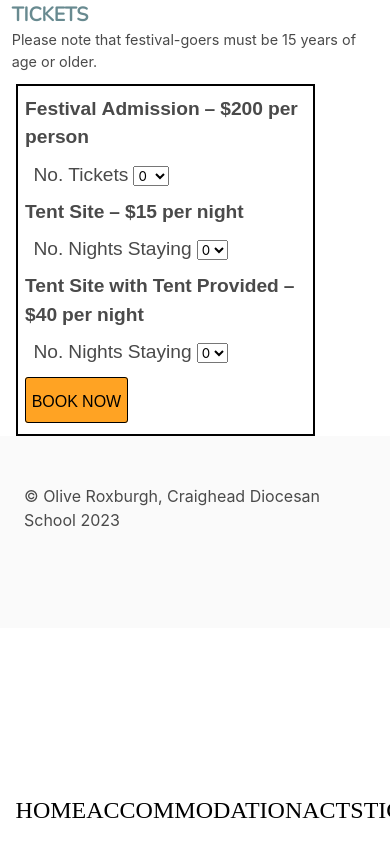
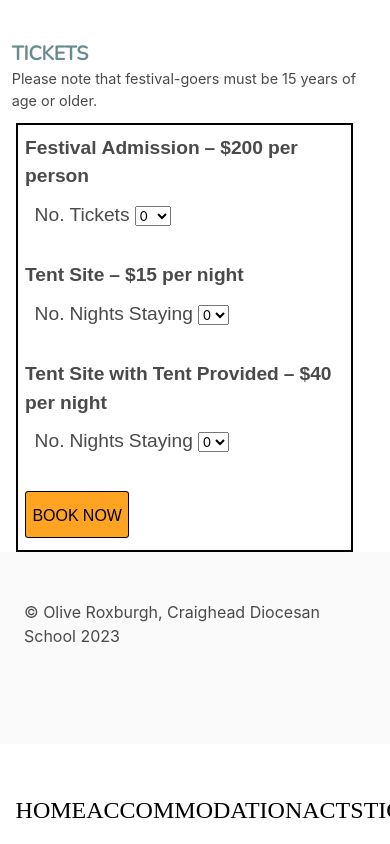
Before and after one commit to craighead-diocesan-school/music-festival-assessment-0live76, a SvelteKit app: page /tickets in a window 390 px wide. Built offline with nearby package versions, Linux system fonts and the light colour scheme; a web font is replaced by a local one.

Commit message:
Refined mobile version of website.
Mostly focused on Tickets page

```diff
--- a/src/lib/Footer.svelte
+++ b/src/lib/Footer.svelte
@@ -1,3 +1,11 @@
 <footer class="footer">
   <p>&copy; Olive Roxburgh, Craighead Diocesan School 2023</p>
 </footer>
+
+<style>
+  @media only screen and (max-width: 600px) {
+    footer {
+      margin-bottom: 0;
+    }
+  }
+</style>
--- a/src/lib/Header.svelte
+++ b/src/lib/Header.svelte
@@ -29,6 +29,9 @@
     text-shadow: 2px 2px black;
   }
   @media only screen and (max-width: 600px) {
+    header {
+      padding-bottom: 1%;
+    }
     h1 {
       font-size: 8vw;
       text-align: center;
--- a/src/routes/accommodation/+page.svelte
+++ b/src/routes/accommodation/+page.svelte
@@ -126,6 +126,7 @@
     }
     h2 {
       font-size: 5vw;
+      padding-top: 2%;
     }
     img {
       width: 90%;
--- a/src/routes/booked/+page.svelte
+++ b/src/routes/booked/+page.svelte
@@ -1,5 +1,4 @@
 <script>
-  import Header from "$lib/Header.svelte"
   import Nav from "$lib/Nav.svelte"
   import Footer from "$lib/Footer.svelte"
 </script>
@@ -35,8 +34,15 @@
   }
 
   @media only screen and (max-width: 600px) {
+    .heading {
+      visibility: visible;
+    }
     h2 {
       font-size: 5vw;
     }
+    main {
+      text-align: center;
+      padding-left: 0;
+    }
   }
 </style>
--- a/src/routes/tickets/+page.svelte
+++ b/src/routes/tickets/+page.svelte
@@ -9,13 +9,14 @@
 </svelte:head>
 
 <Nav />
+
 <h2>Tickets</h2>
 <p class="note">Please note that festival-goers must be 15 years of age or older.</p>
 <main>
   <div>
     <form action="/action_page.php">
       <label for="admission">Festival Admission – $200 per person</label>
-      <p>
+      <p class="formSection">
         No. Tickets <select id="ticketNum" name="ticketNum">
           <option value="0">0</option>
           <option value="200">1</option>
@@ -32,7 +33,7 @@
       </p>
 
       <label for="admission">Tent Site – $15 per night</label>
-      <p>
+      <p class="formSection">
         No. Nights Staying <select id="nightsNum" name="nightsNum">
           <option value="0">0</option>
           <option value="15">1</option>
@@ -43,7 +44,7 @@
       </p>
 
       <label for="admission">Tent Site with Tent Provided – $40 per night</label>
-      <p>
+      <p class="formSection">
         No. Nights Staying <select id="nightsNum" name="nightsNum">
           <option value="0">0</option>
           <option value="40">1</option>
@@ -68,6 +69,7 @@
     font-size: 3vw;
     padding-left: 3%;
     color: rgb(104, 138, 144);
+    padding-top: 0;
   }
 
   main {
@@ -75,12 +77,14 @@
     font-family: "Noto Sans Zanabazar Square", sans-serif;
   }
 
-  p {
+  .formSection {
     font-size: 120%;
     padding: 3%;
+    padding-bottom: 4%;
   }
   .note {
     font-size: 90%;
+    padding: 3%;
     padding-top: 0;
   }
   label {
@@ -113,6 +117,14 @@
   @media only screen and (max-width: 600px) {
     h2 {
       font-size: 5vw;
+      padding-top: 10%;
+    }
+    .formSection {
+      padding-bottom: 10%;
+    }
+
+    form {
+      width: 90%;
     }
   }
 </style>
```
Also changed, not shown: src/routes/acts/+page.svelte (+10 -2 lines).
